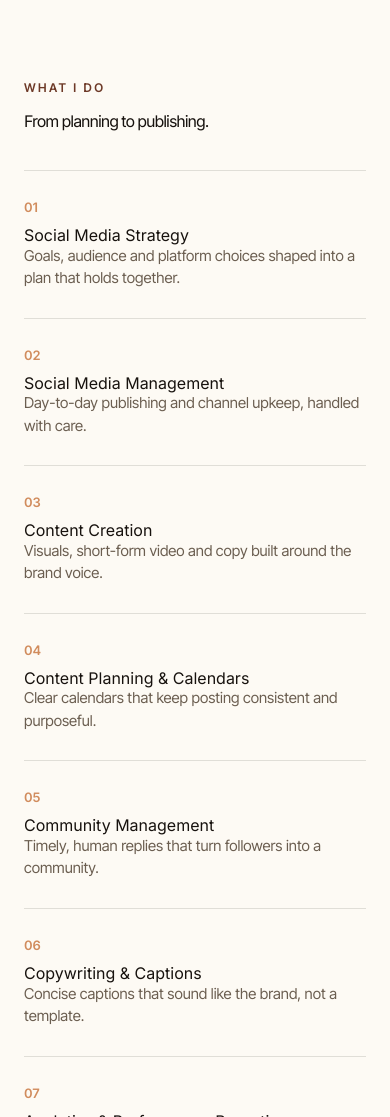
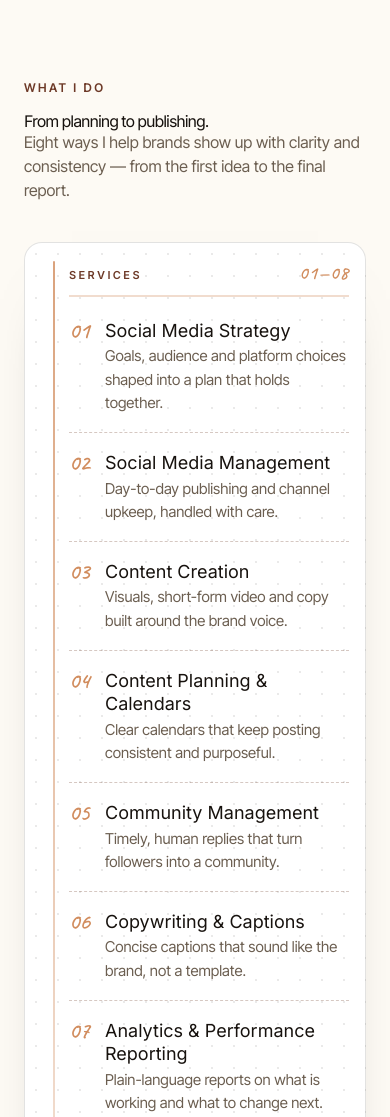
Before and after one commit to Rockybco/Rhea, a plain HTML site: page index.html in a window 390 px wide. Shown: the part 1760-2877 px from the top of the page. Drawn offline with nearby package versions, Linux system fonts and the light colour scheme.

Commit message:
Add notepad-style UI for What I do services list

```diff
--- a/css/style.css
+++ b/css/style.css
@@ -103,11 +103,30 @@ p{margin:0 0 16px;max-width:62ch}
 @media (min-width:768px){.snapshot{grid-template-columns:repeat(4,1fr);gap:32px}.snapshot>div{border-top-width:2px}}
 
 /* Services and principles */
-.services{list-style:none;padding:0;margin:40px 0 0;display:grid}
-.service{padding:28px 0;border-top:1px solid var(--line)}
-.service p{font-size:15px;margin:0}
+.section-intro{max-width:56ch;margin:0;font-size:16px}
+.notepad{position:relative;margin-top:40px;padding:24px 32px 26px 88px;background:radial-gradient(rgba(23,18,14,.09) 1px,transparent 1.4px) 0 0/22px 22px,var(--white);border:1px solid var(--line);border-radius:var(--r-lg);box-shadow:0 30px 60px -48px rgba(23,18,14,.55)}
+.notepad::before{content:"";position:absolute;top:24px;bottom:24px;left:64px;width:2px;background:linear-gradient(180deg,rgba(209,140,93,.8),rgba(209,140,93,.25));border-radius:2px}
+.notepad::after{content:"";position:absolute;right:0;bottom:0;width:32px;height:32px;background:linear-gradient(135deg,transparent 49%,var(--soft) 50%);border-bottom-right-radius:var(--r-lg);filter:drop-shadow(-2px -2px 3px rgba(23,18,14,.08));pointer-events:none}
+.notepad-label{display:flex;justify-content:space-between;align-items:baseline;gap:16px;margin:0 0 4px;padding:0 0 12px;border-bottom:2px solid rgba(209,140,93,.3);font:600 11px var(--font-ui);letter-spacing:2.4px;text-transform:uppercase;color:var(--deep)}
+.notepad-label span:last-child{font-family:'Caveat',cursive;font-size:22px;font-weight:600;letter-spacing:1px;text-transform:none;color:var(--terracotta)}
+.services{list-style:none;padding:0;margin:0;display:grid}
+.service{display:grid;grid-template-columns:56px minmax(0,.85fr) minmax(0,1.15fr);gap:2px 20px;align-items:baseline;padding:22px 0;border-bottom:1px dashed rgba(109,57,39,.28)}
+.service:last-child{border-bottom:0;padding-bottom:6px}
+.service h3{grid-column:2;grid-row:1;margin:0;font-size:18px;line-height:1.3}
+.service p{grid-column:3;grid-row:1;margin:0;max-width:none;font-size:15px;line-height:1.55}
 .svc-no{display:block;font:600 13px var(--font-ui);color:var(--terracotta);margin-bottom:12px}
-@media (min-width:768px){.services{grid-template-columns:1fr 1fr;column-gap:64px}}
+.services .svc-no{grid-column:1;grid-row:1;margin:0;font-family:'Caveat',cursive;font-size:30px;font-weight:600;line-height:1;color:var(--terracotta);text-align:right;padding-right:8px}
+@media (max-width:760px){
+  .notepad{padding:18px 16px 20px 44px}
+  .notepad::before{left:28px;top:18px;bottom:18px}
+  .notepad::after{width:24px;height:24px}
+  .notepad-label{padding-bottom:10px}
+  .notepad-label span:last-child{font-size:19px}
+  .service{grid-template-columns:24px minmax(0,1fr);gap:2px 12px;padding:18px 0}
+  .service h3{grid-column:2;grid-row:1}
+  .service p{grid-column:2;grid-row:2}
+  .services .svc-no{grid-row:1/span 2;align-self:start;font-size:23px;text-align:left;padding-right:0}
+}
 .principles{list-style:none;padding:0;margin:40px 0 0;display:grid;gap:32px}
 .principles li{display:grid;grid-template-columns:auto 1fr;gap:24px;padding-top:24px;border-top:1px solid var(--line)}
 .principles h3{margin-bottom:8px}
--- a/index.html
+++ b/index.html
@@ -6,7 +6,7 @@
 <title>Sulaiman Mariam Opeyemi | Social Media Manager &amp; Digital Marketing Specialist</title>
 <meta name="description" content="Portfolio of Sulaiman Mariam Opeyemi, Social Media Manager and Digital Marketing Specialist: strategy, content creation, community management and analytics.">
 <link rel="preconnect" href="https://fonts.googleapis.com"><link rel="preconnect" href="https://fonts.gstatic.com" crossorigin>
-<link rel="stylesheet" href="https://fonts.googleapis.com/css2?family=Bricolage+Grotesque:wght@800&family=Inter:wght@400;500;600;700&family=Inter+Tight:wght@400;500;600&display=swap">
+<link rel="stylesheet" href="https://fonts.googleapis.com/css2?family=Bricolage+Grotesque:wght@800&family=Caveat:wght@600&family=Inter:wght@400;500;600;700&family=Inter+Tight:wght@400;500;600&display=swap">
 <script src="https://cdn.tailwindcss.com"></script>
 <script>tailwind.config={theme:{extend:{colors:{espresso:'#17120E',cream:'#F1EADE',ivory:'#FDFAF4',soft:'#F9F6F1',light:'#EEE9E0',muted:'#6B5E50',terracotta:'#D18C5D',deep:'#6D3927',orange:'#E28E36',burgundy:'#A80102'}}}}</script>
 <link rel="stylesheet" href="css/style.css">
@@ -47,7 +47,11 @@
     <div class="container">
       <p class="eyebrow">What I do</p>
       <h2 id="svc-h">From planning to publishing.</h2>
-      <ul class="services" data-render="services"></ul>
+      <p class="section-intro">Eight ways I help brands show up with clarity and consistency — from the first idea to the final report.</p>
+      <div class="notepad">
+        <p class="notepad-label"><span>Services</span><span aria-hidden="true">01—08</span></p>
+        <ul class="services" data-render="services"></ul>
+      </div>
     </div>
   </section>
 
```
